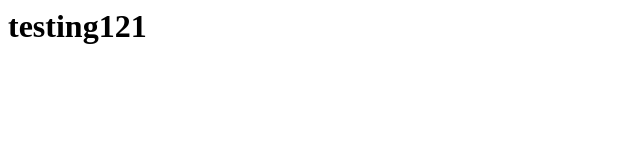
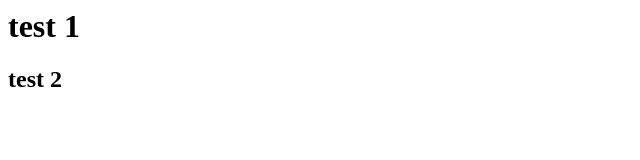
Before and after one commit to ahmad-01101/testingAA, a plain HTML site: page index.html in a window 1280 px wide. Shown: the whole page, without its empty margins (0-640 px from the left). Drawn offline with Linux system fonts and the light colour scheme.

Commit message:
ahmad editing

```diff
--- a/index.html
+++ b/index.html
@@ -1 +1,2 @@
-<h1>testing121</h1>
+<h1>test 1</h1>
+<h2>test 2</h2>
```
